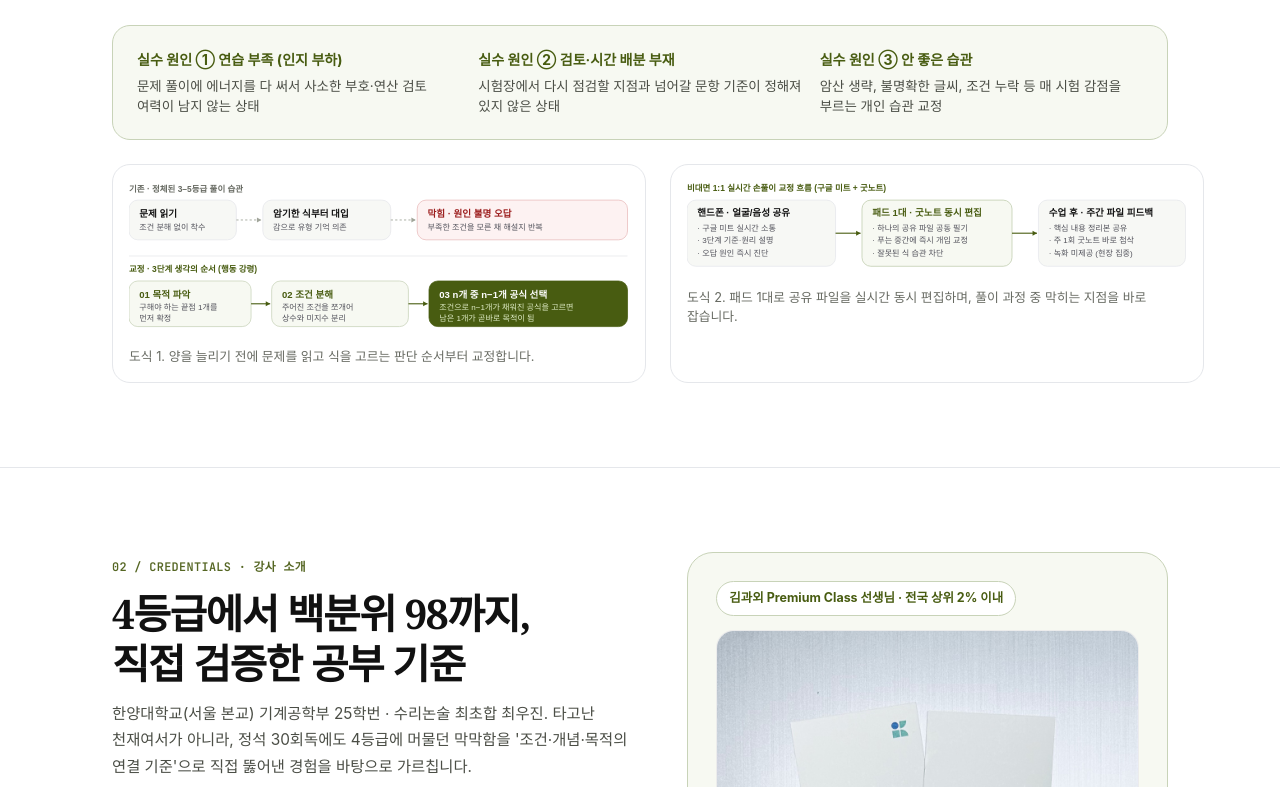
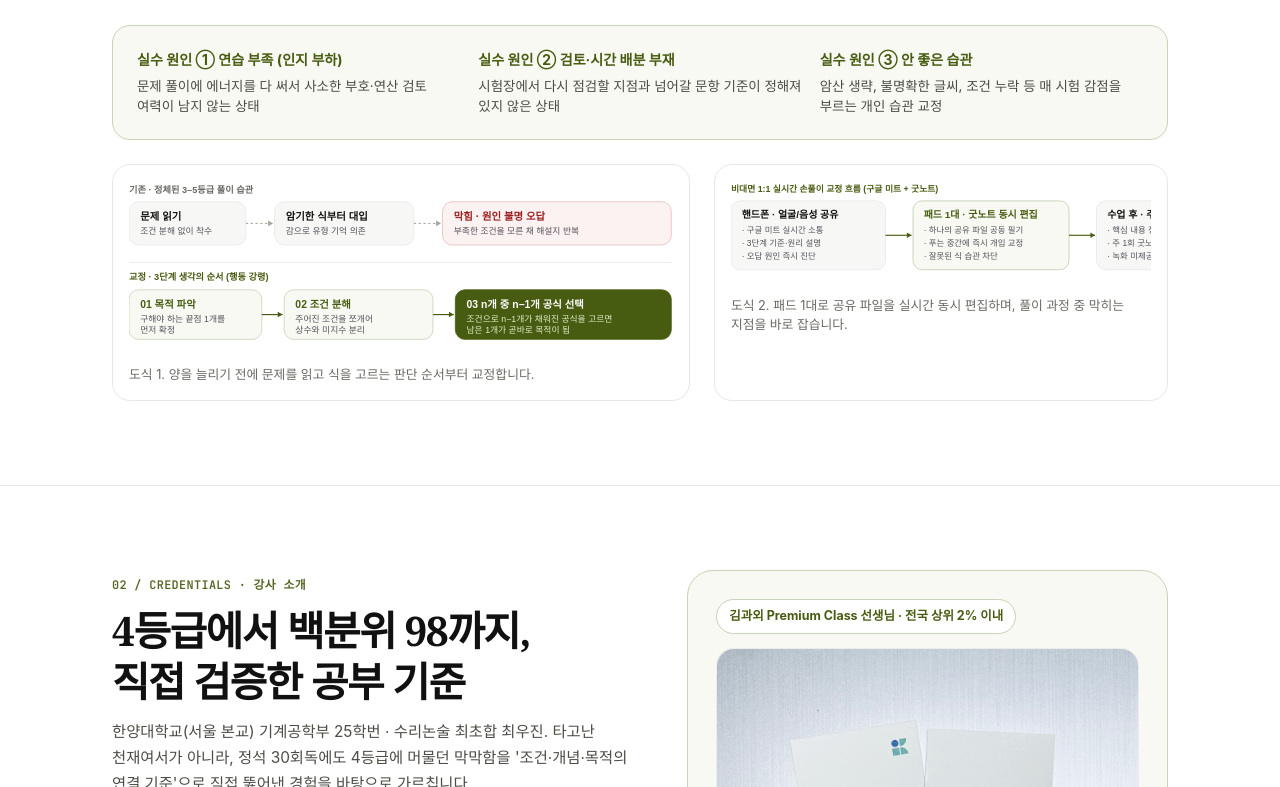
Before and after one commit to choiwoojin1162/choiwoojin1162.github.io, an Astro site: page / in a window 1280 px wide. Shown: the part 1823-2610 px from the top of the page. Built offline with nearby package versions, Linux system fonts and the light colour scheme; Astro itself is replaced by a stand-in of ours; a web font is replaced by a local one.

Commit message:
fix: constrain diagram figures inside mobile grid and keep hero eyebrow single-line

```diff
--- a/src/pages/index.astro
+++ b/src/pages/index.astro
@@ -149,7 +149,7 @@ const jsonLd = {
       <section class="mpl-hero">
         <div class="shell">
           <div class="mpl-eyebrow">
-            김과외 Premium Class · 전국 상위 2% 이내 · 비대면 1:1 수능 수학
+            김과외 Premium Class · 전국 상위 2% 이내
           </div>
 
           <h1 class="mpl-hero-title">
@@ -293,7 +293,7 @@ const jsonLd = {
                 <path d="M5 17L10 12L14 15L19 7" />
                 <path d="M15 7H19V11" />
               </svg>
-              <h3>③ <span set:html={mathN} />개 중 <span set:html={mathNMinus1} />개 공식</h3>
+              <h3 aria-label="③ n개 중 n−1개 공식">③ <span set:html={mathN} />개 중 <span set:html={mathNMinus1} />개 공식</h3>
               <p>
                 미지수 <span set:html={mathN} />개 식 중 조건으로 <span set:html={mathNMinus1} />개가 채워진 공식을 고르면 남은 1개가 곧바로 답이 됩니다.
               </p>
--- a/src/styles/editorial.css
+++ b/src/styles/editorial.css
@@ -854,33 +854,39 @@ button {
 /* Diagrams Accordion / Responsive Wrap */
 .diagram-stack {
   display: grid;
-  grid-template-columns: 1fr;
+  grid-template-columns: minmax(0, 1fr);
   gap: 18px;
 }
 
 @media (min-width: 960px) {
   .diagram-stack {
-    grid-template-columns: 1.12fr 0.88fr;
+    grid-template-columns: minmax(0, 1.12fr) minmax(0, 0.88fr);
     gap: 24px;
   }
 }
 
 .diagram-figure {
   margin: 0;
+  min-width: 0;
+  max-width: 100%;
   padding: 16px;
   background: #FFFFFF;
   border: 1px solid var(--color-border);
   border-radius: 18px;
+  overflow: hidden;
 }
 
 .diagram-scroll {
+  width: 100%;
+  max-width: 100%;
   overflow-x: auto;
   -webkit-overflow-scrolling: touch;
+  padding-bottom: 4px;
 }
 
 .diagram-scroll svg {
   width: 100%;
-  min-width: 500px;
+  min-width: 520px;
   height: auto;
   display: block;
 }
@@ -890,6 +896,7 @@ button {
   font-size: 0.8rem;
   color: var(--color-muted-foreground);
   line-height: 1.5;
+  overflow-wrap: break-word;
 }
 
 /* ==========================================================================
```
